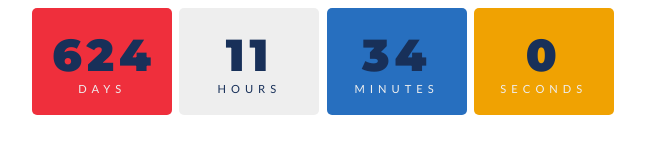
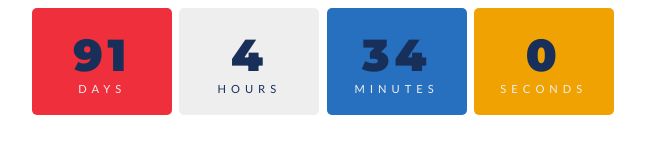
Before and after one commit to noldeni/notion-widgets, a plain HTML site: page countDown_DC.html in a window 1280 px wide. Shown: the whole page, without its empty margins (317-962 px from the left). Drawn offline with Linux system fonts and the light colour scheme.

Commit message:
Update countDown_DC.html

```diff
--- a/countDown_DC.html
+++ b/countDown_DC.html
@@ -103,7 +103,7 @@ body{
 </body>
 <script>
     const year = new Date().getFullYear();
-const myDate = new Date('Oct 15, 2024 00:00:00');
+const myDate = new Date('Apr 30, 2023 17:00:00');
 console.log(myDate);
 
 // countdown
```
